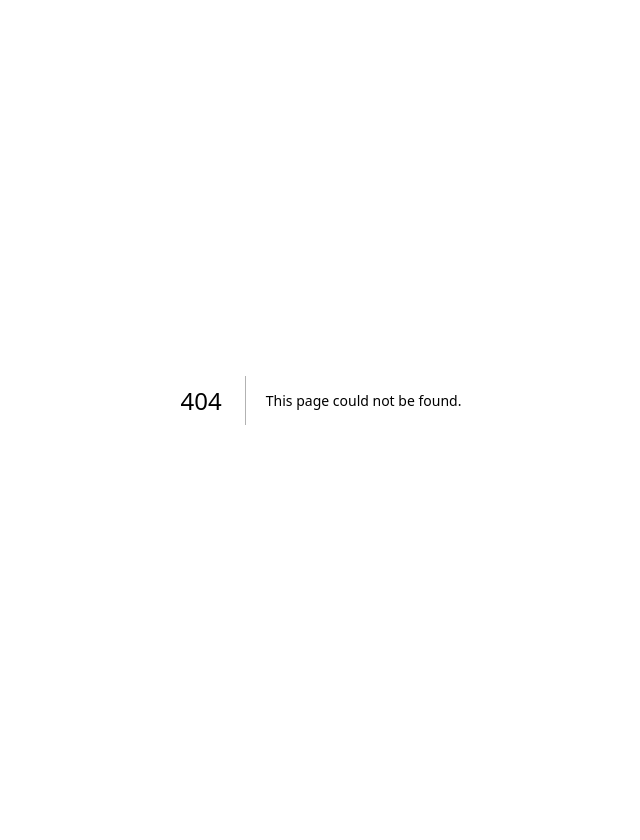
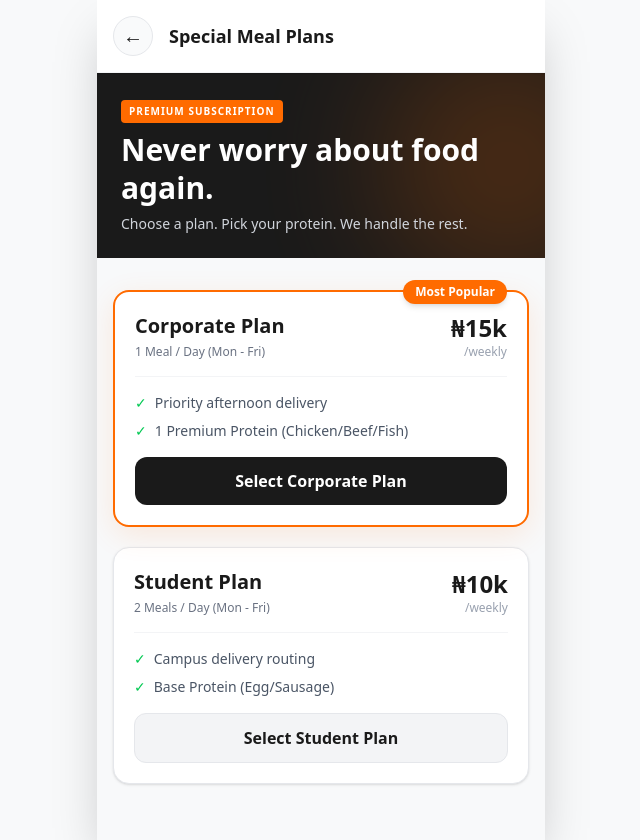
Before and after one commit to Jc-Ls/quickserve-consumer, a Next.js app: page /special-meal in a window 1280 px wide. Before the commit this address had no page. Shown: the whole page, without its empty margins (319-959 px from the left). Before the commit the page ends 800 px from the top, so only its background shows below. Built offline with nearby package versions, Linux system fonts and the light colour scheme.

Commit message:
Added Live Geolocation and Special Meal Subscription UI

```diff
--- a/src/app/page.tsx
+++ b/src/app/page.tsx
@@ -1,22 +1,53 @@
-import React from "react";
+"use client"; // 📚 TEACHING MOMENT: This tells Next.js to run this code in the user's browser so we can use Location APIs and Buttons.
+
+import React, { useState, useEffect } from "react";
+import Link from "next/link"; // Next.js built-in routing for instant page transitions
 
 export default function ConsumerApp() {
+  // State to hold the live location
+  const [userLocation, setUserLocation] = useState("Locating...");
+
+  // 📚 TEACHING MOMENT: The Geolocation Hook
+  // This runs automatically exactly once when the app opens.
+  useEffect(() => {
+    if ("geolocation" in navigator) {
+      navigator.geolocation.getCurrentPosition(
+        async (position) => {
+          const { latitude, longitude } = position.coords;
+          try {
+            // Free Reverse Geocoding: Turns GPS numbers into a real street/city name!
+            const response = await fetch(`https://nominatim.openstreetmap.org/reverse?format=json&lat=${latitude}&lon=${longitude}`);
+            const data = await response.json();
+
+            // Try to get the most accurate local name (Suburb, City, or State)
+            const exactLocation = data.address.suburb || data.address.city || data.address.state || "Nigeria";
+            setUserLocation(exactLocation);
+          } catch (error) {
+            setUserLocation("Location Error");
+          }
+        },
+        () => {
+          setUserLocation("Location Denied"); // If the user clicks "Block"
+        }
+      );
+    } else {
+      setUserLocation("Not Supported");
+    }
+  }, []);
+
   return (
-    // 📚 TEACHING MOMENT 1: The Mobile Shell
-    // max-w-md mx-auto makes it look exactly like a phone screen even if you view it on a laptop.
-    // pb-24 adds padding at the bottom so the content doesn't get hidden behind the Bottom Nav.
     <main className="max-w-md mx-auto bg-white min-h-screen relative pb-24 shadow-2xl overflow-hidden">
 
-      {/* --- 1. THE HEADER --- */}
+      {/* --- 1. THE LIVE HEADER --- */}
       <header className="flex justify-between items-center p-4 bg-white sticky top-0 z-10">
         <div className="flex items-center gap-1 cursor-pointer">
           <span className="text-green-600 text-xl">📍</span>
-          <h1 className="font-bold text-lg">Kwara <span className="text-xs">▼</span></h1>
+          {/* Automatically injects the real location here */}
+          <h1 className="font-bold text-lg">{userLocation} <span className="text-xs text-gray-400">▼</span></h1>
         </div>
         <div className="flex items-center gap-3">
           <div className="w-10 h-10 bg-yellow-100 rounded-full flex items-center justify-center relative">
             <span>🛍️</span>
-            {/* Notification Dot */}
             <span className="absolute top-1 right-1 w-2.5 h-2.5 bg-red-500 rounded-full"></span>
           </div>
           <button className="bg-green-800 text-white px-4 py-2 rounded-full font-bold text-sm flex items-center gap-2">
@@ -25,9 +56,11 @@ export default function ConsumerApp() {
         </div>
       </header>
 
-      {/* --- 2. QUICKSERVE SPECIAL MEAL BANNER --- */}
+      {/* --- 2. CLICKABLE SPECIAL MEAL BANNER --- */}
       <div className="px-4 mt-2">
-        <div className="bg-gradient-to-r from-qsBanner to-orange-100 rounded-2xl p-5 relative overflow-hidden border border-orange-200 shadow-sm cursor-pointer">
+        {/* We wrap the whole banner in a <Link> so it acts as a massive button */}
+        <Link href="/special-meal" className="block">
+          <div className="bg-gradient-to-r from-qsBanner to-orange-100 rounded-2xl p-5 relative overflow-hidden border border-orange-200 shadow-sm cursor-pointer hover:shadow-md transition-all active:scale-95">
             <div className="w-2/3 relative z-10">
               <h2 className="text-2xl font-black text-qsDark leading-tight mb-3">
                 Get the QuickServe<br/>Special Meal now
@@ -37,111 +70,44 @@ export default function ConsumerApp() {
                 ₦2,200 <span className="text-xs opacity-70">Only</span>
               </div>
             </div>
-          {/* Decorative Background Element (Simulating the food picture) */}
             <div className="absolute -right-10 -bottom-10 w-40 h-40 bg-qsOrange rounded-full opacity-20 blur-2xl"></div>
             <div className="absolute right-0 top-0 h-full w-1/3 flex items-center justify-center text-6xl">
               🍲
             </div>
           </div>
+        </Link>
       </div>
 
-      {/* --- 3. THE TEMU-STYLE CATEGORY GRID --- */}
-      {/* 📚 TEACHING MOMENT 2: The Grid */}
-      {/* grid-cols-3 creates 3 equal columns. gap-4 spaces them out perfectly. */}
+      {/* --- 3. CATEGORY GRID (Unchanged) --- */}
       <div className="px-4 mt-8">
         <div className="grid grid-cols-3 gap-4">
-
-          {/* Category Card 1 */}
-          <div className="flex flex-col items-center justify-center bg-blue-50/50 rounded-2xl p-4 aspect-square shadow-sm border border-gray-100 cursor-pointer">
-            <span className="text-4xl mb-2">🏪</span>
-            <span className="text-xs font-medium text-center">Restaurants</span>
-          </div>
-
-          {/* Category Card 2 */}
-          <div className="flex flex-col items-center justify-center bg-yellow-50/50 rounded-2xl p-4 aspect-square shadow-sm border border-gray-100 cursor-pointer">
-            <span className="text-4xl mb-2">🛒</span>
-            <span className="text-xs font-medium text-center">Shops</span>
-          </div>
-
-          {/* Category Card 3 */}
-          <div className="flex flex-col items-center justify-center bg-blue-50/50 rounded-2xl p-4 aspect-square shadow-sm border border-gray-100 cursor-pointer">
-            <span className="text-4xl mb-2">💊</span>
-            <span className="text-xs font-medium text-center">Pharmacies</span>
-          </div>
-
-          {/* Category Card 4 */}
-          <div className="flex flex-col items-center justify-center bg-pink-50/50 rounded-2xl p-4 aspect-square shadow-sm border border-gray-100 cursor-pointer">
-            <span className="text-4xl mb-2">📦</span>
-            <span className="text-xs font-medium text-center leading-tight">Send Packages</span>
-          </div>
-
-          {/* Category Card 5 */}
-          <div className="flex flex-col items-center justify-center bg-green-50/50 rounded-2xl p-4 aspect-square shadow-sm border border-gray-100 cursor-pointer">
-            <span className="text-4xl mb-2">🧺</span>
-            <span className="text-xs font-medium text-center leading-tight">Local Markets</span>
-          </div>
-
-          {/* Category Card 6 */}
-          <div className="flex flex-col items-center justify-center bg-orange-50/50 rounded-2xl p-4 aspect-square shadow-sm border border-gray-100 cursor-pointer">
-            <span className="text-4xl mb-2">✨</span>
-            <span className="text-xs font-medium text-center">More</span>
-          </div>
-
+          <div className="flex flex-col items-center justify-center bg-blue-50/50 rounded-2xl p-4 aspect-square border border-gray-100"><span className="text-4xl mb-2">🏪</span><span className="text-xs font-medium text-center">Restaurants</span></div>
+          <div className="flex flex-col items-center justify-center bg-yellow-50/50 rounded-2xl p-4 aspect-square border border-gray-100"><span className="text-4xl mb-2">🛒</span><span className="text-xs font-medium text-center">Shops</span></div>
+          <div className="flex flex-col items-center justify-center bg-blue-50/50 rounded-2xl p-4 aspect-square border border-gray-100"><span className="text-4xl mb-2">💊</span><span className="text-xs font-medium text-center">Pharmacies</span></div>
+          <div className="flex flex-col items-center justify-center bg-pink-50/50 rounded-2xl p-4 aspect-square border border-gray-100"><span className="text-4xl mb-2">📦</span><span className="text-xs font-medium text-center leading-tight">Send Packages</span></div>
+          <div className="flex flex-col items-center justify-center bg-green-50/50 rounded-2xl p-4 aspect-square border border-gray-100"><span className="text-4xl mb-2">🧺</span><span className="text-xs font-medium text-center leading-tight">Local Markets</span></div>
+          <div className="flex flex-col items-center justify-center bg-orange-50/50 rounded-2xl p-4 aspect-square border border-gray-100"><span className="text-4xl mb-2">✨</span><span className="text-xs font-medium text-center">More</span></div>
         </div>
       </div>
 
-      {/* --- 4. EXPLORE SECTION (Placeholder) --- */}
+      {/* --- 4. EXPLORE SECTION (Unchanged) --- */}
       <div className="px-4 mt-10">
         <h3 className="text-xl font-medium mb-4">Explore</h3>
         <div className="flex gap-4 overflow-x-auto pb-4 scrollbar-hide">
-          <div className="flex flex-col items-center min-w-[80px]">
-            <div className="w-16 h-16 rounded-full bg-gray-100 border border-gray-200 flex items-center justify-center text-2xl mb-2">🍗</div>
-            <span className="text-xs text-center leading-tight text-gray-600">Iya Basira</span>
-          </div>
-          <div className="flex flex-col items-center min-w-[80px]">
-            <div className="w-16 h-16 rounded-full bg-gray-100 border border-gray-200 flex items-center justify-center text-2xl mb-2">📱</div>
-            <span className="text-xs text-center leading-tight text-gray-600">Gadget Hub</span>
-          </div>
-          <div className="flex flex-col items-center min-w-[80px]">
-            <div className="w-16 h-16 rounded-full bg-gray-100 border border-gray-200 flex items-center justify-center text-2xl mb-2">🌶️</div>
-            <span className="text-xs text-center leading-tight text-gray-600">Oja Oba</span>
-          </div>
+          <div className="flex flex-col items-center min-w-[80px]"><div className="w-16 h-16 rounded-full bg-gray-100 border border-gray-200 flex items-center justify-center text-2xl mb-2">🍗</div><span className="text-xs text-center leading-tight text-gray-600">Iya Basira</span></div>
+          <div className="flex flex-col items-center min-w-[80px]"><div className="w-16 h-16 rounded-full bg-gray-100 border border-gray-200 flex items-center justify-center text-2xl mb-2">📱</div><span className="text-xs text-center leading-tight text-gray-600">Gadget Hub</span></div>
+          <div className="flex flex-col items-center min-w-[80px]"><div className="w-16 h-16 rounded-full bg-gray-100 border border-gray-200 flex items-center justify-center text-2xl mb-2">🌶️</div><span className="text-xs text-center leading-tight text-gray-600">Oja Oba</span></div>
         </div>
       </div>
 
-      {/* --- 5. BOTTOM NAVIGATION BAR --- */}
-      {/* 📚 TEACHING MOMENT 3: Fixed Positioning */}
-      {/* fixed bottom-0 left-0 w-full ensures this bar NEVER moves from the bottom of the screen */}
-      <nav className="fixed bottom-0 left-1/2 -translate-x-1/2 w-full max-w-md bg-white border-t border-gray-100 pb-safe pt-2 px-6 flex justify-between items-center shadow-[0_-10px_40px_rgba(0,0,0,0.05)] z-50 h-20">
-
-        <div className="flex flex-col items-center gap-1 cursor-pointer text-green-700">
-          <span className="text-2xl">🏠</span>
-          <span className="text-[10px] font-bold">Home</span>
-        </div>
-
-        <div className="flex flex-col items-center gap-1 cursor-pointer text-gray-400 hover:text-gray-800">
-          <span className="text-2xl">🔍</span>
-          <span className="text-[10px] font-medium">Search</span>
-        </div>
-
-        <div className="flex flex-col items-center gap-1 cursor-pointer text-gray-400 hover:text-gray-800 relative">
-          <span className="text-2xl">🛍️</span>
-          <span className="absolute -top-1 -right-2 bg-green-700 text-white text-[9px] font-bold w-4 h-4 rounded-full flex items-center justify-center">1</span>
-          <span className="text-[10px] font-medium">Orders</span>
-        </div>
-
-        <div className="flex flex-col items-center gap-1 cursor-pointer text-gray-400 hover:text-gray-800">
-          <span className="text-2xl">💬</span>
-          <span className="text-[10px] font-medium">Support</span>
-        </div>
-
-        <div className="flex flex-col items-center gap-1 cursor-pointer text-gray-400 hover:text-gray-800">
-          <span className="text-2xl">🤡</span>
-          <span className="text-[10px] font-medium">Profile</span>
-        </div>
-
+      {/* --- BOTTOM NAV (Unchanged) --- */}
+      <nav className="fixed bottom-0 left-1/2 -translate-x-1/2 w-full max-w-md bg-white border-t border-gray-100 pb-safe pt-2 px-6 flex justify-between items-center z-50 h-20">
+        <div className="flex flex-col items-center gap-1 text-green-700"><span className="text-2xl">🏠</span><span className="text-[10px] font-bold">Home</span></div>
+        <div className="flex flex-col items-center gap-1 text-gray-400"><span className="text-2xl">🔍</span><span className="text-[10px] font-medium">Search</span></div>
+        <div className="flex flex-col items-center gap-1 text-gray-400 relative"><span className="text-2xl">🛍️</span><span className="absolute -top-1 -right-2 bg-green-700 text-white text-[9px] font-bold w-4 h-4 rounded-full flex items-center justify-center">1</span><span className="text-[10px] font-medium">Orders</span></div>
+        <div className="flex flex-col items-center gap-1 text-gray-400"><span className="text-2xl">💬</span><span className="text-[10px] font-medium">Support</span></div>
+        <div className="flex flex-col items-center gap-1 text-gray-400"><span className="text-2xl">🤡</span><span className="text-[10px] font-medium">Profile</span></div>
       </nav>
-
     </main>
   );
 }
--- /dev/null
+++ b/src/app/special-meal/page.tsx
@@ -0,0 +1,88 @@
+import React from "react";
+import Link from "next/link";
+
+export default function SpecialMealPage() {
+  return (
+    <main className="max-w-md mx-auto bg-[#F8F9FA] min-h-screen relative pb-10 shadow-2xl overflow-hidden">
+
+      {/* --- HEADER --- */}
+      <header className="flex items-center p-4 bg-white sticky top-0 z-10 border-b border-gray-100 shadow-sm">
+        <Link href="/" className="w-10 h-10 bg-gray-50 rounded-full flex items-center justify-center border border-gray-200 mr-4 active:scale-90 transition-transform">
+          <span className="text-xl">←</span>
+        </Link>
+        <h1 className="font-bold text-lg text-qsDark">Special Meal Plans</h1>
+      </header>
+
+      {/* --- HERO BANNER --- */}
+      <div className="bg-qsDark text-white p-6 relative overflow-hidden">
+        <div className="relative z-10">
+          <span className="bg-qsOrange text-white text-[10px] font-black uppercase tracking-widest px-2 py-1 rounded mb-2 inline-block">Premium Subscription</span>
+          <h2 className="text-3xl font-black mb-2 leading-tight">Never worry about food again.</h2>
+          <p className="text-sm text-gray-300">Choose a plan. Pick your protein. We handle the rest.</p>
+        </div>
+        {/* Abstract design elements */}
+        <div className="absolute right-[-20%] top-[-20%] w-64 h-64 bg-qsOrange rounded-full opacity-20 blur-3xl"></div>
+      </div>
+
+      {/* --- THE PRICING CARDS --- */}
+      <div className="p-4 space-y-5 mt-4">
+
+        {/* Corporate Plan Card */}
+        <div className="bg-white rounded-2xl p-5 border-2 border-qsOrange shadow-[0_8px_30px_rgba(255,107,0,0.12)] relative">
+          <div className="absolute -top-3 right-5 bg-qsOrange text-white text-xs font-bold px-3 py-1 rounded-full shadow-md">
+            Most Popular
+          </div>
+
+          <div className="flex justify-between items-start mb-4">
+            <div>
+              <h3 className="text-xl font-black text-qsDark">Corporate Plan</h3>
+              <p className="text-xs text-gray-500 mt-1">1 Meal / Day (Mon - Fri)</p>
+            </div>
+            <div className="text-right">
+              <span className="text-2xl font-black text-qsDark">₦15k</span>
+              <p className="text-xs text-gray-400">/weekly</p>
+            </div>
+          </div>
+
+          <div className="border-t border-gray-100 pt-4 mb-4">
+            <ul className="text-sm text-gray-600 space-y-2">
+              <li className="flex items-center gap-2"><span className="text-green-500">✓</span> Priority afternoon delivery</li>
+              <li className="flex items-center gap-2"><span className="text-green-500">✓</span> 1 Premium Protein (Chicken/Beef/Fish)</li>
+            </ul>
+          </div>
+
+          <button className="w-full bg-qsDark text-white font-bold py-3 rounded-xl hover:bg-black transition-colors">
+            Select Corporate Plan
+          </button>
+        </div>
+
+        {/* Student Plan Card */}
+        <div className="bg-white rounded-2xl p-5 border border-gray-200 shadow-sm">
+          <div className="flex justify-between items-start mb-4">
+            <div>
+              <h3 className="text-xl font-black text-qsDark">Student Plan</h3>
+              <p className="text-xs text-gray-500 mt-1">2 Meals / Day (Mon - Fri)</p>
+            </div>
+            <div className="text-right">
+              <span className="text-2xl font-black text-qsDark">₦10k</span>
+              <p className="text-xs text-gray-400">/weekly</p>
+            </div>
+          </div>
+
+          <div className="border-t border-gray-100 pt-4 mb-4">
+            <ul className="text-sm text-gray-600 space-y-2">
+              <li className="flex items-center gap-2"><span className="text-green-500">✓</span> Campus delivery routing</li>
+              <li className="flex items-center gap-2"><span className="text-green-500">✓</span> Base Protein (Egg/Sausage)</li>
+            </ul>
+          </div>
+
+          <button className="w-full bg-gray-100 text-qsDark font-bold py-3 rounded-xl border border-gray-200 hover:bg-gray-200 transition-colors">
+            Select Student Plan
+          </button>
+        </div>
+
+      </div>
+
+    </main>
+  );
+}
```
Lines whose indentation alone changed are shown as unchanged.
